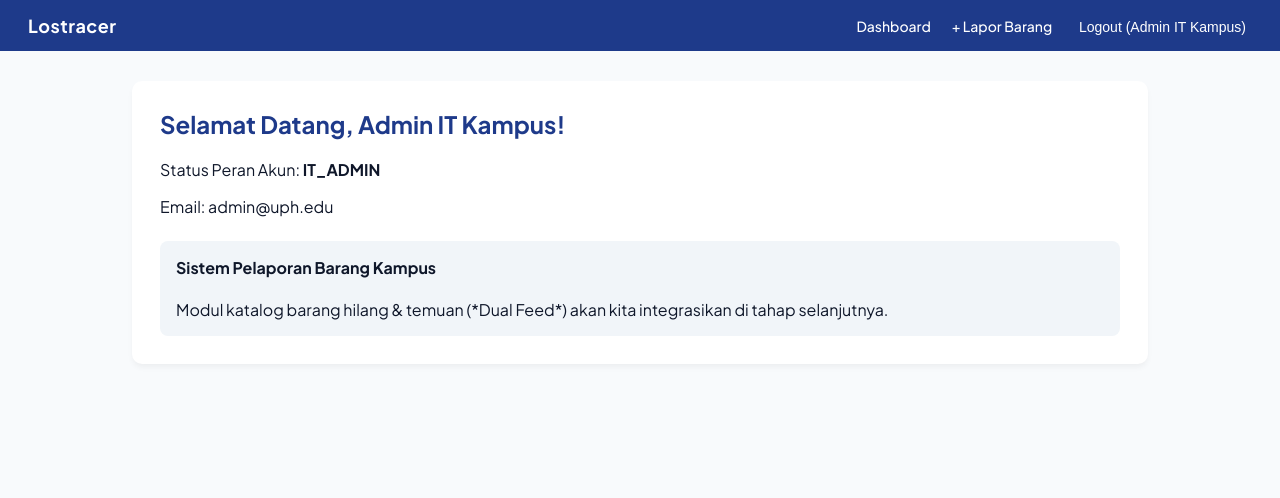
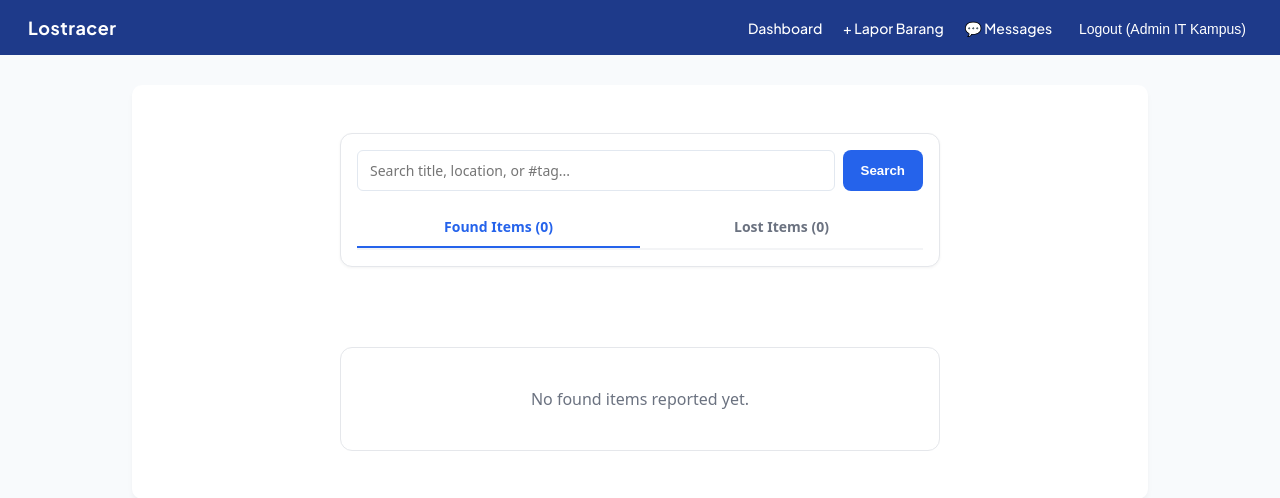
Before and after one commit to imkessie/Lostracer_Webpage, a Laravel app: page /dashboard in a window 1280 px wide. Shown: the top 498 px of the page. Run offline with Laravel 12, Linux system fonts and the light colour scheme; a user stored in the database is signed in; data comes from the database, SQL or seed files in the repository; data that the repository does not hold is empty.

Commit message:
checkpoint for code evaluation

```diff
--- a/app/Http/Controllers/AuthController.php
+++ b/app/Http/Controllers/AuthController.php
@@ -48,7 +48,7 @@ class AuthController extends Controller
             'email' => [
                 'required',
                 'email',
-                'unique::users, email',
+                'unique:users,email',
                 function ($attribute, $value, $fail){
                     if (!str_ends_with($value, '@uph.edu') && !str_ends_with($value, '@student.uph.edu')){
                         $fail('Pendaftaran hanya dapat menggunakan email resmi kampus.');
@@ -58,7 +58,7 @@ class AuthController extends Controller
             'password' => 'required|min:6|confirmed',
         ]);
 
-        $user = User::created([
+        $user = User::create([
             'name' => $request->name,
             'email' => $request->email,
             'password' => Hash::make($request->password),
--- a/app/Http/Controllers/ItemController.php
+++ b/app/Http/Controllers/ItemController.php
@@ -51,7 +51,16 @@ class ItemController extends Controller
         return view('items.create', compact('categories'));
     }
 
-    // 3. Menyimpan Laporan Barang & Upload Foto
+    // 3. Loads all database relationships so tags, categories, and pelapor
+    public function show(Item $item)
+    {
+        // Load relations
+        $item->load(['user', 'category', 'tags']);
+
+        return view('items.show', compact('item'));
+    }
+
+    // 4. Menyimpan Laporan Barang & Upload Foto
     public function store(Request $request)
     {
         $request->validate([
--- /dev/null
+++ b/public/css/style.css
@@ -0,0 +1,220 @@
+/* public/css/dashboard.css */
+
+.feed-container {
+    max-width: 600px;
+    margin: 0 auto;
+    padding: 20px;
+    font-family: system-ui, -apple-system, sans-serif;
+}
+
+/* Search & Tabs Card */
+.feed-header-card {
+    margin-bottom: 5rem;
+    background: #ffffff;
+    padding: 16px;
+    border-radius: 12px;
+    border: 1px solid #e5e7eb;
+    box-shadow: 0 1px 3px rgba(0, 0, 0, 0.05);
+}
+
+.search-form {
+    display: flex;
+    gap: 8px;
+    margin-bottom: 16px;
+}
+
+.search-input {
+    flex: 1;
+    padding: 10px 14px;
+    border: 1px solid #d1d5db;
+    border-radius: 8px;
+    outline: none;
+    font-size: 14px;
+}
+
+.btn-search {
+    background: #2563eb;
+    color: white;
+    border: none;
+    padding: 10px 18px;
+    border-radius: 8px;
+    font-weight: 600;
+    cursor: pointer;
+}
+
+/* Tabs */
+.tab-container {
+    display: flex;
+    border-bottom: 2px solid #f3f4f6;
+}
+
+.tab-link {
+    flex: 1;
+    text-align: center;
+    padding: 10px 0;
+    text-decoration: none;
+    font-weight: 600;
+    font-size: 14px;
+    color: #6b7280;
+    border-bottom: 2px solid transparent;
+}
+
+.tab-link.active-found {
+    color: #2563eb;
+    border-bottom-color: #2563eb;
+}
+
+.tab-link.active-lost {
+    color: #dc2626;
+    border-bottom-color: #dc2626;
+}
+
+/* Post Cards */
+.post-list {
+    display: flex;
+    flex-direction: column;
+    gap: 5rem;
+}
+
+.post-card {
+    background: #ffffff;
+    border: 1px solid #e5e7eb;
+    border-radius: 12px;
+    overflow: hidden;
+    box-shadow: 0 2px 4px rgba(0, 0, 0, 0.04);
+}
+
+.post-card-header {
+    display: flex;
+    align-items: center;
+    justify-content: space-between;
+    padding: 14px 16px;
+    border-bottom: 1px solid #f3f4f6;
+}
+
+.user-info {
+    display: flex;
+    align-items: center;
+    gap: 10px;
+}
+
+.avatar {
+    width: 36px;
+    height: 36px;
+    border-radius: 50%;
+    background: #2563eb;
+    color: white;
+    display: flex;
+    align-items: center;
+    justify-content: center;
+    font-weight: bold;
+    font-size: 14px;
+}
+
+.user-name {
+    display: block;
+    font-size: 14px;
+    color: #111827;
+}
+
+.post-meta {
+    font-size: 12px;
+    color: #6b7280;
+}
+
+/* Status Badges */
+.status-badge {
+    padding: 4px 10px;
+    border-radius: 20px;
+    font-size: 11px;
+    font-weight: 700;
+    text-transform: uppercase;
+}
+
+.badge-found {
+    background: #dcfce7;
+    color: #15803d;
+}
+
+.badge-lost {
+    background: #fee2e2;
+    color: #b91c1c;
+}
+
+/* Card Content & Media */
+.post-image-container {
+    background: #f8fafc;
+    text-align: center;
+}
+
+.post-image {
+    max-width: 100%;
+    max-height: 350px;
+    object-fit: contain;
+}
+
+.post-card-body {
+    padding: 16px;
+}
+
+.post-title {
+    margin: 0 0 8px 0;
+    font-size: 18px;
+    font-weight: 700;
+    color: #111827;
+}
+
+.post-description {
+    margin: 0 0 12px 0;
+    font-size: 14px;
+    color: #374151;
+    line-height: 1.5;
+}
+
+.tag-list {
+    display: flex;
+    flex-wrap: wrap;
+    gap: 6px;
+    margin-top: 8px;
+}
+
+.tag-link {
+    font-size: 12px;
+    color: #2563eb;
+    text-decoration: none;
+    font-weight: 500;
+}
+
+/* Card Footer */
+.post-card-footer {
+    background: #f9fafb;
+    padding: 12px 16px;
+    border-top: 1px solid #f3f4f6;
+    display: flex;
+    justify-content: space-between;
+    align-items: center;
+}
+
+.category-label {
+    font-size: 12px;
+    color: #6b7280;
+}
+
+.btn-details {
+    background: #2563eb;
+    color: white;
+    text-decoration: none;
+    padding: 8px 14px;
+    font-size: 12px;
+    font-weight: 600;
+    border-radius: 6px;
+}
+
+.empty-state {
+    background: #ffffff;
+    border: 1px solid #e5e7eb;
+    border-radius: 12px;
+    padding: 40px;
+    text-align: center;
+    color: #6b7280;
+}
--- a/resources/views/dashboard.blade.php
+++ b/resources/views/dashboard.blade.php
@@ -3,12 +3,90 @@
 @section('judul', 'Dashboard')
 
 @section('konten')
-    <h2 style="margin-top: 0; color: var(--primary-navy);">Selamat Datang, {{ auth()->user()->name }}!</h2>
-    <p>Status Peran Akun: <strong>{{ strtoupper(auth()->user()->role) }}</strong></p>
-    <p>Email: {{ auth()->user()->email }}</p>
+<div class="feed-container">
 
-    <div style="margin-top: 24px; padding: 16px; background-color: #F1F5F9; border-radius: 8px;">
-        <h4 style="margin-top: 0;">Sistem Pelaporan Barang Kampus</h4>
-        <p style="margin-bottom: 0;">Modul katalog barang hilang & temuan (*Dual Feed*) akan kita integrasikan di tahap selanjutnya.</p>
+    <!-- Search & Tabs Card -->
+    <div class="feed-header-card">
+        <form action="{{ route('dashboard') }}" method="GET" class="search-form">
+            <input type="hidden" name="type" value="{{ $type }}">
+            <input type="text" name="q" value="{{ $q }}" placeholder="Search title, location, or #tag..." class="search-input">
+            <button type="submit" class="btn-search">Search</button>
+        </form>
+
+        <div class="tab-container">
+            <a href="{{ route('dashboard', ['type' => 'found', 'q' => $q]) }}" class="tab-link {{ $type === 'found' ? 'active-found' : '' }}">
+                Found Items ({{ $totalFound }})
+            </a>
+            <a href="{{ route('dashboard', ['type' => 'lost', 'q' => $q]) }}" class="tab-link {{ $type === 'lost' ? 'active-lost' : '' }}">
+                Lost Items ({{ $totalLost }})
+            </a>
+        </div>
     </div>
+
+    <!-- Feed Cards -->
+    <div class="post-list">
+        @forelse ($items as $item)
+            <div class="post-card">
+
+                <!-- Card Header -->
+                <div class="post-card-header">
+                    <div class="user-info">
+                        <div class="avatar">
+                            {{ strtoupper(substr($item->user->name ?? 'U', 0, 1)) }}
+                        </div>
+                        <div>
+                            <strong class="user-name">{{ $item->user->name ?? 'Anonymous' }}</strong>
+                            <span class="post-meta">{{ $item->building ?? 'Location N/A' }} • {{ $item->created_at->diffForHumans() }}</span>
+                        </div>
+                    </div>
+
+                    <span class="status-badge {{ $item->type === 'found' ? 'badge-found' : 'badge-lost' }}">
+                        {{ $item->type }}
+                    </span>
+                </div>
+
+                <!-- Card Image -->
+                @if(!empty($item->photo_path))
+                    <div class="post-image-container">
+                        <img
+                            src="{{ asset('storage/' . $item->photo_path) }}"
+                            alt="{{ $item->title }}"
+                            class="post-image"
+                        >
+                    </div>
+                @endif
+
+                <!-- Card Body -->
+                <div class="post-card-body">
+                    <h3 class="post-title">{{ $item->title }}</h3>
+                    <p class="post-description">{{ $item->description }}</p>
+
+                    @if($item->tags && $item->tags->count() > 0)
+                        <div class="tag-list">
+                            @foreach($item->tags as $tag)
+                                <a href="{{ route('dashboard', ['q' => '#' . $tag->name, 'type' => $type]) }}" class="tag-link">
+                                    #{{ $tag->name }}
+                                </a>
+                            @endforeach
+                        </div>
+                    @endif
+                </div>
+
+                <!-- Card Footer -->
+                <div class="post-card-footer">
+                    <span class="category-label">Category: <strong>{{ $item->category->name ?? 'General' }}</strong></span>
+                    <a href="{{ route('items.show', $item->id) }}" class="btn-details">
+                        View Details / Claim
+                    </a>
+                </div>
+
+            </div>
+        @empty
+            <div class="empty-state">
+                No {{ $type }} items reported yet.
+            </div>
+        @endforelse
+    </div>
+
+</div>
 @endsection
--- a/resources/views/layouts/app.blade.php
+++ b/resources/views/layouts/app.blade.php
@@ -9,6 +9,7 @@
     <link rel="preconnect" href="https://fonts.googleapis.com">
     <link rel="preconnect" href="https://fonts.gstatic.com" crossorigin>
     <link href="https://fonts.googleapis.com/css2?family=Plus+Jakarta+Sans:wght@400;500;600;700&display=swap" rel="stylesheet">
+    <link rel="stylesheet" href="{{ asset('css/style.css') }}">
 
     <style>
         :root {
@@ -29,10 +30,13 @@
 
         nav {
             background-color: var(--primary-navy);
-            padding: 14px 28px;
+            padding: 1rem 28px;
             display: flex;
             justify-content: space-between;
             align-items: center;
+            position: sticky;
+            top: 0;
+            z-index: 10;
         }
 
         nav .brand {
@@ -137,7 +141,8 @@
         <div class="menu">
             <a href="/dashboard">Dashboard</a>
             <a href="/items/create">+ Lapor Barang</a>
-            <form action="/logout" method="POST" style="display: inline;">
+            <a href="{{ route('messages.index') }}" class="nav-link">💬 Messages</a>
+            <form action="{{ route('logout') }}" method="POST" style="display: inline;">
                 @csrf
                 <button type="submit">Logout ({{ auth()->user()->name }})</button>
             </form>
--- a/routes/web.php
+++ b/routes/web.php
@@ -2,6 +2,8 @@
 
 use App\Http\Controllers\AuthController;
 use App\Http\Controllers\ItemController;
+use App\Http\Controllers\ClaimController;
+use App\Http\Controllers\MessageController;
 use Illuminate\Support\Facades\Route;
 
 // Rute untuk tamu (belum login)
@@ -25,5 +27,23 @@ Route::middleware('auth')->group(function () {
     Route::get('/items/create', [ItemController::class, 'create'])->name('items.create');
     Route::post('/items', [ItemController::class, 'store'])->name('items.store');
 
+
+    Route::resource('items', ItemController::class);
+
+
+
     Route::get('/dashboard', [ItemController::class, 'index'])->name('dashboard');
+
+    Route::post('/items/{item}/claims', [ClaimController::class, 'store'])->name('claims.store');
+
+    Route::get('/messages/{item}', [MessageController::class, 'show'])->name('messages.show');
+    Route::post('/messages/{item}', [MessageController::class, 'store'])->name('messages.store');
+
+
+    // 1. Central Inbox List Page
+    Route::get('/messages', [MessageController::class, 'index'])->name('messages.index');
+
+    // 2. Specific Item Chat Conversation (already created)
+    Route::get('/messages/{item}', [MessageController::class, 'show'])->name('messages.show');
+    Route::post('/messages/{item}', [MessageController::class, 'store'])->name('messages.store');
 });
```
Also changed, not shown: app/Http/Controllers/ClaimController.php (added, +38 -0 lines), app/Http/Controllers/MessageController.php (added, +83 -0 lines), resources/views/items/show.blade.php (added, +150 -0 lines), resources/views/messages/index.blade.php (added, +55 -0 lines), resources/views/messages/show.blade.php (added, +65 -0 lines), 1 other file.
